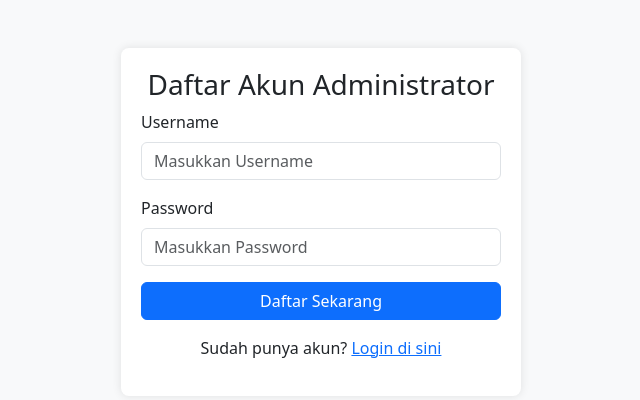
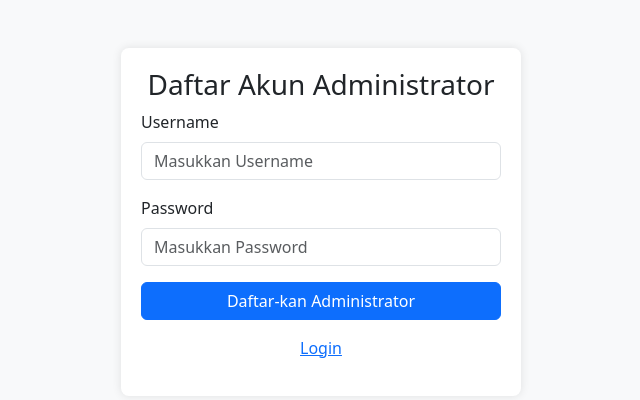
Before and after one commit to My-eryry07/Landing-page-with-crud-, a PHP site: page /register.php in a window 1280 px wide. Shown: the top 400 px of the page, without its empty margins (319-959 px from the left). Run offline with PHP 8.4, Linux system fonts and the light colour scheme.

Commit message:
Final Edit

```diff
--- a/register.php
+++ b/register.php
@@ -50,9 +50,9 @@ include "controller/register_controller.php"; // Memanggil controller untuk memp
                 <label for="password" class="form-label">Password</label>
                 <input type="password" class="form-control" id="password" name="password" placeholder="Masukkan Password" required>
             </div>
-            <button type="submit" name="register" class="btn btn-primary w-100">Daftar Sekarang</button>
+            <button type="submit" name="register" class="btn btn-primary w-100">Daftar-kan Administrator</button>
         </form>
-        <p class="mt-3 text-center">Sudah punya akun? <a href="login.php">Login di sini</a></p>
+        <p class="mt-3 text-center"><a href="login.php">Login </a></p>
     </div>
 
     <script src="https://cdn.jsdelivr.net/npm/bootstrap@5.3.3/dist/js/bootstrap.bundle.min.js"></script>
```
